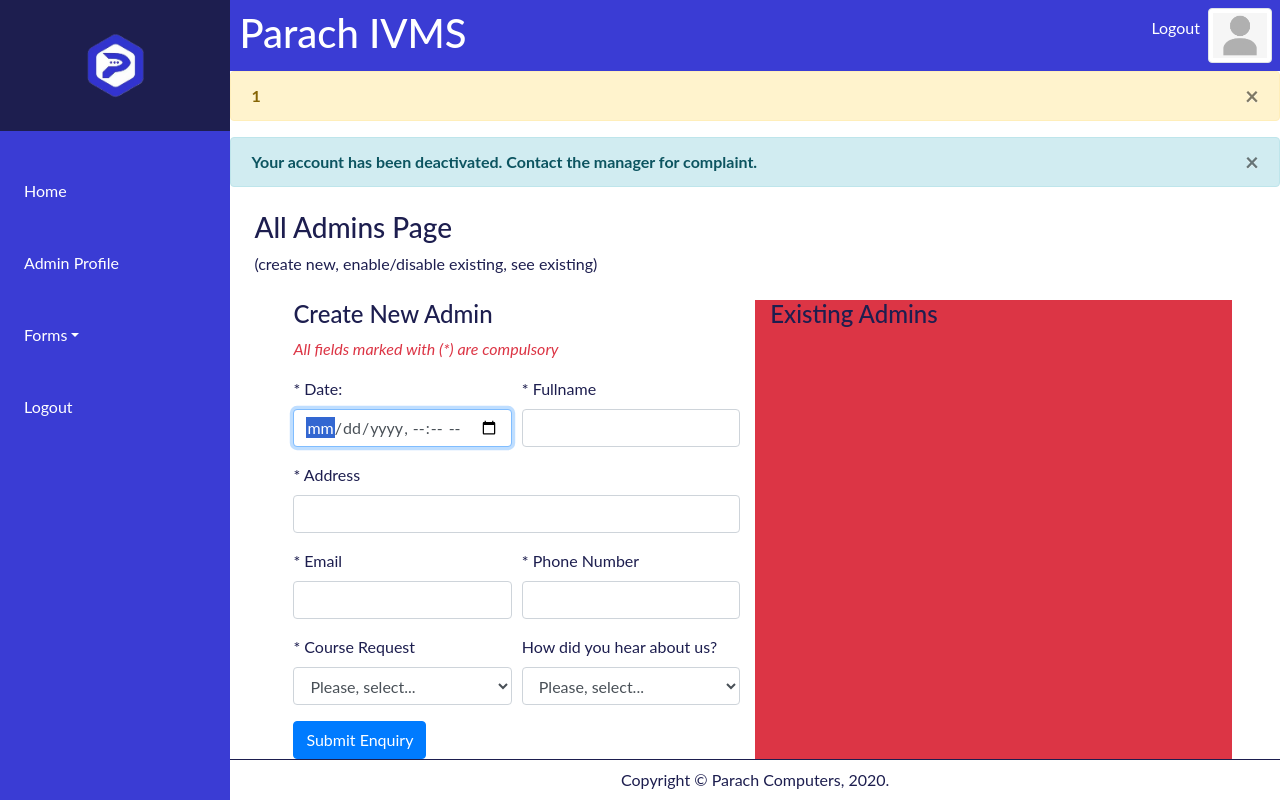
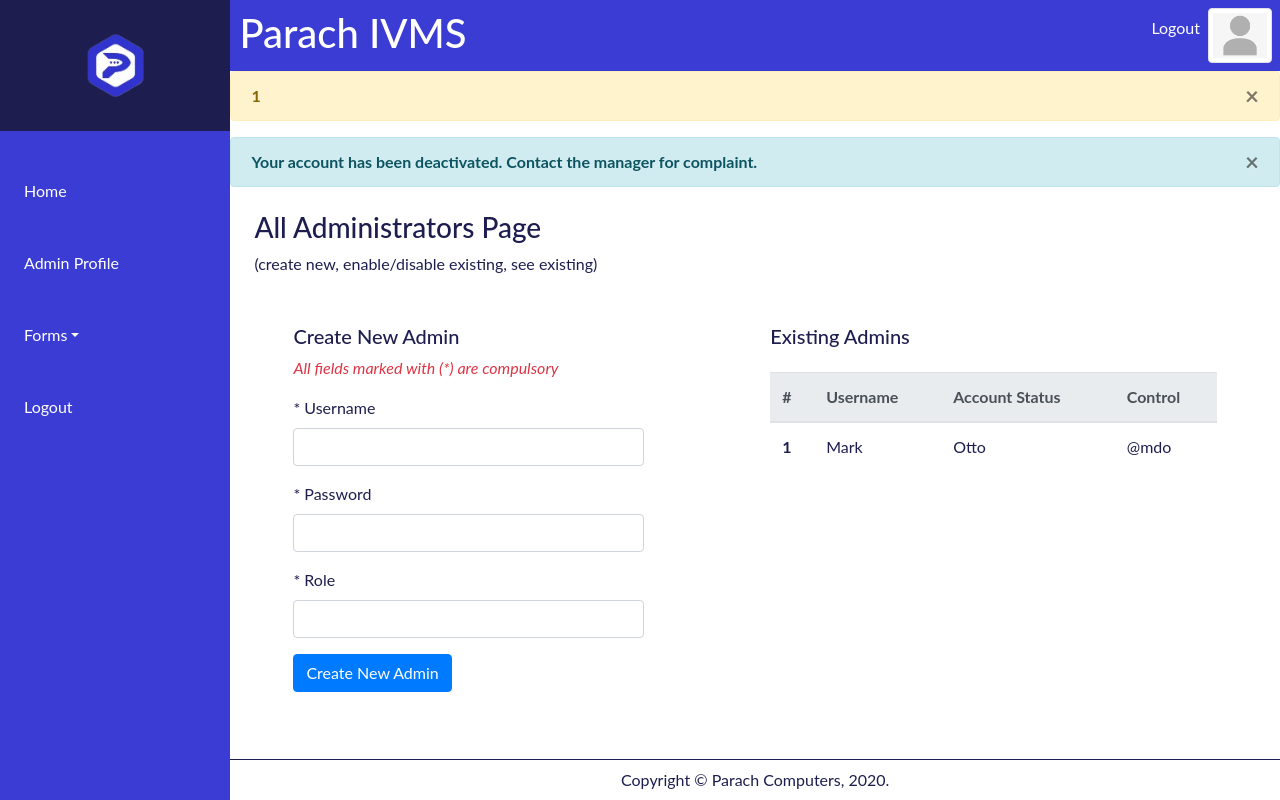
Before and after one commit to teekaytech/Inventory-Management-System, a PHP site: page /views/admins.php in a window 1280 px wide. Run offline with PHP 8.4, Linux system fonts and the light colour scheme; the visitor is signed in with stand-in values (Sample User, id 1); data that the repository does not hold is empty; some libraries are stand-ins or nearby versions.

Commit message:
Initialize super user features

```diff
--- a/views/admins.php
+++ b/views/admins.php
@@ -20,68 +20,56 @@ $page = new DashboardLayout();
     <section>
         <?php $admin = $page->admin; ?>
         <section class="mx-4 my-4">
-            <h3>All Admins Page</h3>(create new, enable/disable existing, see existing)
+            <h3>All Administrators Page</h3>(create new, enable/disable existing, see existing)
         </section>
-        <section class="row mx-5">
+        <section class="row mx-5 mt-5">
             <div class="col-md-6">
-                <h4>Create New Admin</h4>
-                <article class="">
+                <h5>Create New Admin</h5>
+                <article class="mr-5 pr-5">
                     <p class="text-danger"><em>All fields marked with (*) are compulsory</em></p>
                     <form method="post" action="../controllers/processes.php">
                         <div class="form-row">
-                            <div class="form-group col-md-6">
-                                <label for="date">* Date:</label>
-                                <input type="datetime-local" class="form-control" id="date" name="date" autofocus required>
-                            </div>
-                            <div class="form-group col-md-6">
-                                <label for="name">* Fullname</label>
-                                <input type="text" class="form-control" id="name" name="name" required>
+                            <div class="form-group col-md-12">
+                                <label for="username">* Username</label>
+                                <input type="text" class="form-control" id="username" name="username" required>
                             </div>
                         </div>
                         <div class="form-row">
                             <div class="form-group col-md-12">
-                                <label for="address">* Address</label>
-                                <input type="text" class="form-control" id="address" name="address" required>
+                                <label for="password">* Password</label>
+                                <input type="password" class="form-control" id="password" name="password" required>
                             </div>
                         </div>
                         <div class="form-row">
-                            <div class="form-group col-md-6">
-                                <label for="email">* Email</label>
-                                <input type="email" class="form-control" id="email" name="email" required>
-                            </div>
-                            <div class="form-group col-md-6">
-                                <label for="phone">* Phone Number</label>
-                                <input type="text" class="form-control" id="phone" name="phone_no" required>
+                            <div class="form-group col-md-12">
+                                <label for="password">* Role</label>
+                                <input type="password" class="form-control" id="password" name="password" required>
                             </div>
                         </div>
-                        <div class="form-row">
-                            <div class="form-group col-md-6">
-                                <label for="course">* Course Request</label>
-                                <select class="form-control" name="course" id="course" required>
-                                    <option value="">Please, select...</option>
-                                    <?php foreach ($page->all_courses() as $course) { ?>
-                                        <option value="<?php echo $course['id']; ?>"><?php echo $course['name']; ?></option>
-                                    <?php } ?>
-                                </select>
-                            </div>
-                            <div class="form-group col-md-6">
-                                <label for="details">How did you hear about us?</label>
-                                <select class="form-control" id="details" name="details" required>
-                                    <option value="">Please, select...</option>
-                                    <option value="Social Media">Social Media (Facebook, LinkedIn)</option>
-                                    <option value="Google Ads">Advert (Google Ads)</option>
-                                    <option value="Official Website">Official Website</option>
-                                    <option value="Referral">Referral</option>
-                                    <option value="Others">Others.</option>
-                                </select>
-                            </div>
-                        </div>
-                        <button type="submit" name="submit_enquiry" class="btn btn-primary">Submit Enquiry</button>
+                        <button type="submit" name="submit_enquiry" class="btn btn-primary">Create New Admin</button>
                     </form>
                 </article>
             </div>
-            <div class="col-md-6 bg-danger">
-                <h4>Existing Admins</h4>
+            <div class="col-md-6">
+                <h5 class="mb-4">Existing Admins</h5>
+                <table class="table">
+                    <thead class="thead-light">
+                    <tr>
+                        <th scope="col">#</th>
+                        <th scope="col">Username</th>
+                        <th scope="col">Account Status</th>
+                        <th scope="col">Control</th>
+                    </tr>
+                    </thead>
+                    <tbody>
+                    <tr>
+                        <th scope="row">1</th>
+                        <td>Mark</td>
+                        <td>Otto</td>
+                        <td>@mdo</td>
+                    </tr>
+                    </tbody>
+                </table>
             </div>
         </section>
 
```
